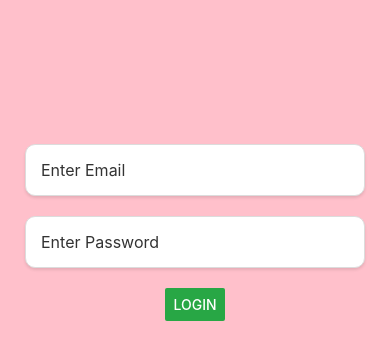
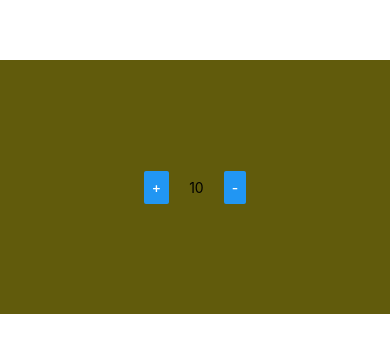
Before and after one commit to Maryam-hub455/my-app-2025-internship-react-native, a React Native app: screen /Login in a window 390 px wide. Shown: the part 235-594 px from the top of the page. Built offline with nearby package versions, Linux system fonts and the light colour scheme.

Commit message:
Counter basic working

```diff
--- a/App.js
+++ b/App.js
@@ -1,6 +1,6 @@
-import StatePractice from "./src/screens/statePractice";
+import Counter from "./src/screens/counter";
 
 export default function APP() {
-    return <StatePractice/>;
+    return <Counter/>;
 
 }
--- /dev/null
+++ b/src/screens/counter.js
@@ -0,0 +1,54 @@
+import { View, StyleSheet, Button,Text,  } from "react-native";
+import React, { useState } from "react";
+
+const ranger = 10;
+const MIN_COUNT_LIMIT = 10;
+
+export default function counter() {
+
+    const [count,setCount] = useState(MIN_COUNT_LIMIT);
+
+    function onAddPressed(){
+        setCount(count +ranger);
+    }
+
+    function onMinusPressed(){
+        if(count - ranger < MIN_COUNT_LIMIT) return;
+
+        setCount(count - ranger);
+    }
+
+  return (
+
+
+    <View style={styles.container}>
+
+
+      <View style={styles.box}>
+        <View>
+        <Button title={"+"} onPress={onAddPressed} />
+        </View>
+        <Text style={StyleSheet.counterText}>{count}</Text>
+        <View>
+        <Button title={"-"} onPress={onMinusPressed}/>
+        </View>
+      </View>
+    </View>
+  );
+}
+
+const styles = StyleSheet.create({
+  container: {
+    flex: 1,
+    justifyContent: "center",
+  },
+  box: {
+    width: "100%",
+    height: "30%",
+    flexDirection:'row',
+    backgroundColor: "rgb(97, 91, 12)",
+    gap: 20,
+    justifyContent:"center",
+    alignItems:"center",
+  },
+});
--- a/src/screens/statePractice.js
+++ b/src/screens/statePractice.js
@@ -1,74 +1,46 @@
 import { useState } from "react";
-import { View, TextInput, StyleSheet, Text, Button } from "react-native";
+import { View,TextInput,StyleSheet,Text,Button } from "react-native";
 
-export default function StatePractice() {
-  const [email, setEmail] = useState("");
-  const [password, setPassword] = useState("");
+
+export default function StatePractice(){
+
+const [email, setEmail] = useState();
+const [password, setPassword] = useState();
 
 return (
-    <View style={styles.container}>
-      <Text style={styles.stateText}> {email}</Text>
-      <Text style={styles.stateText}> {password}</Text>
+
+  <View style = {StyleSheet.container}>
+    <Text>{email}</Text>
+    <Text>{password} </Text>
 
     <TextInput
-        style={styles.input}
-        placeholder="Enter Email"
+    style = {styles.input}
+    placeholder = "Enter Email"
     onChangeText={setEmail}
-        value={email}
-        keyboardType="email-address"
-        autoCapitalize="none"
-        autoCorrect={false}
     />
 
     <TextInput
-        style={styles.input}
-        placeholder="Enter Password"
+    style = {Styles.input}
+    placeholder = "Enter Password"
     onChangeText={setPassword}
-        value={password}
-        secureTextEntry={true}
     />
+    <Button title="login"/>
 
-      <Button
-        title="Login"
-        onPress={() => {
-          console.log("Login button pressed!");
-          console.log("Entered Email:", email);
-          console.log("Entered Password:", password);
-        }}
-        color="#28A745"
-      />
     </View>
 );
 }
-
-const styles = StyleSheet.create({
+const styles= new StyleSheet.create({
   container: {
     flex: 1,
-    backgroundColor: "pink",
-    justifyContent: "center",
-    alignItems: "center",
-    gap: 20,
-    paddingHorizontal: 25,
+    justifyContent:"center",
+    gap:20,
+    paddingHorizontal: 20,
+
+    backgroundColor:"rgba(255,255,0,0.5)",
   },
-  stateText: {
-    fontSize: 16,
-    marginBottom: 5,
-    color: "#4A4A4A",
-    fontWeight: "600",
+  input:{
+    borderWidth: 1,
+    borderRadius:5,
   },
-  input: {
-    borderWidth: 1,
-    borderColor: "#DCDCDC",
-    borderRadius: 10,
-    padding: 15,
-    width: "100%",
-    backgroundColor: "#FFFFFF",
-    fontSize: 16,
-    color: "#333333",
-    shadowColor: "#000",
-    shadowOffset: { width: 0, height: 2 },
-    shadowOpacity: 0.1,
-    shadowRadius: 3,
-    elevation: 3,
-  },
+
 });
```
Lines whose indentation alone changed are shown as unchanged.
